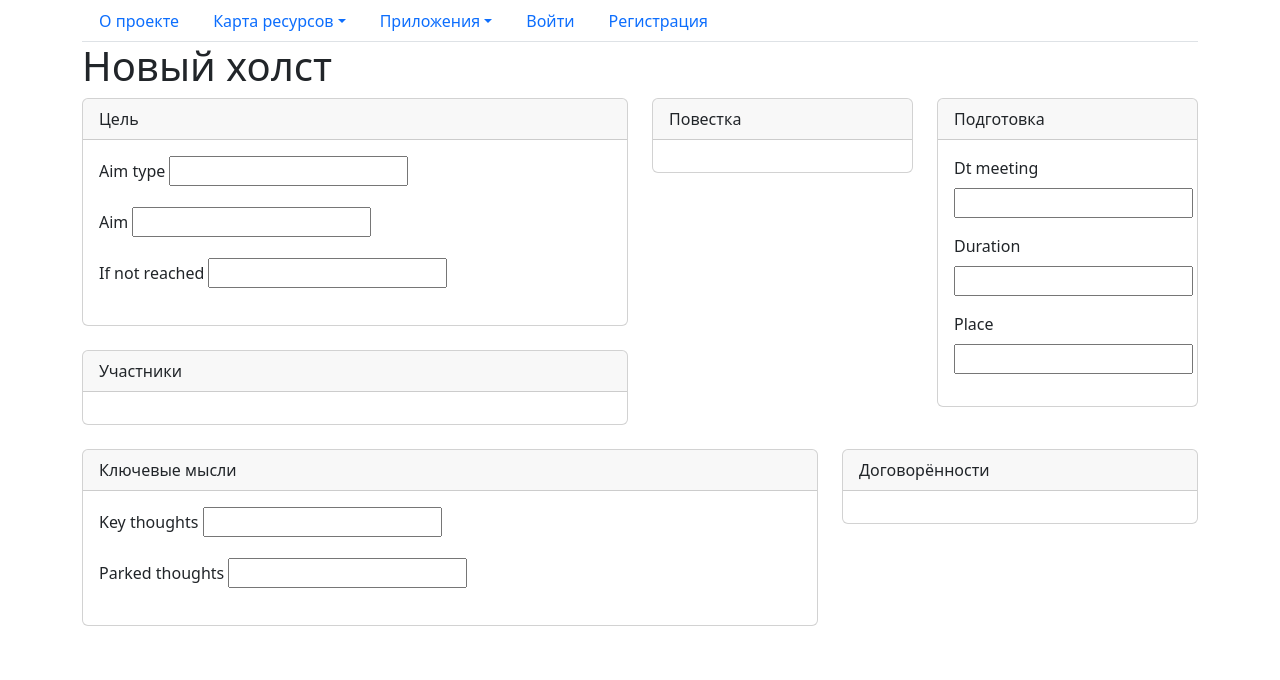
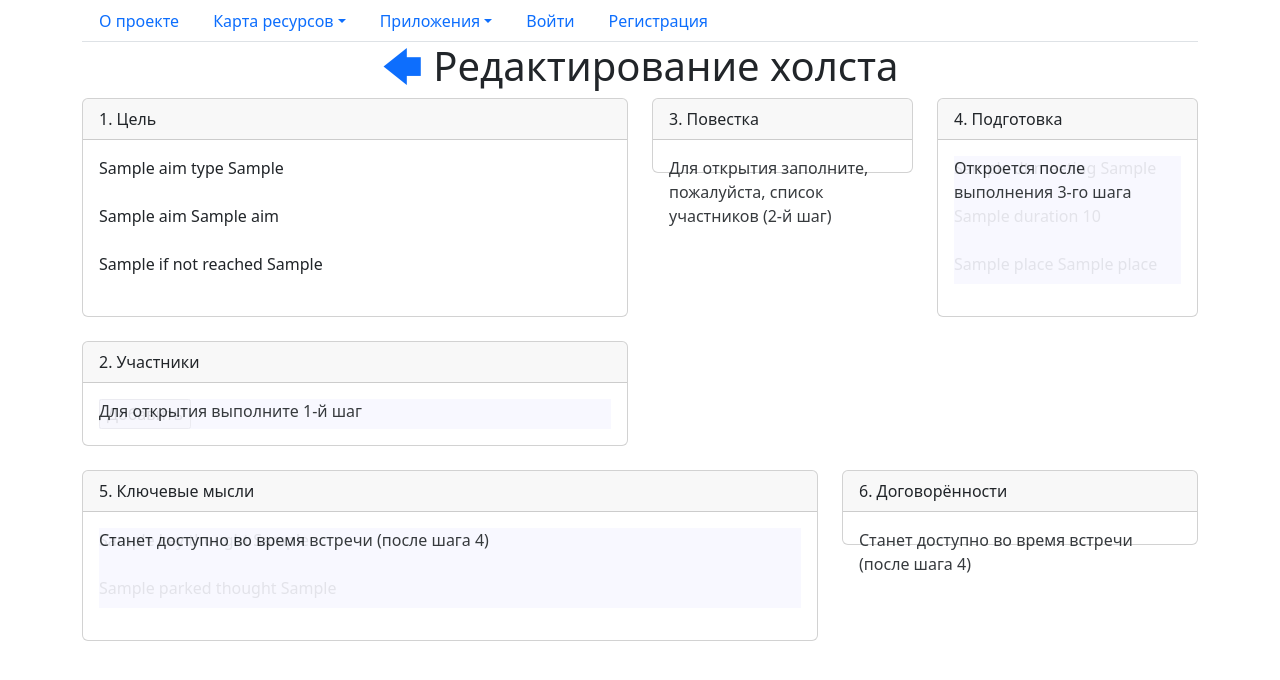
Before and after one commit to syeysk/django-sy-notes, a Django app: template pages/templates/pages/faci_editor.html in a window 1280 px wide. Shown: the top 680 px of the page. Run offline with Django 3.2, Linux system fonts and the light colour scheme; the template is opened without the code that fills it: most values are stand-ins (such as "Sample title", 1, 10 or a date in 2020); form fields are guessed from the names that the template uses; some libraries are stand-ins or nearby versions.

Commit message:
Now faci canvase are step blocks. Improve  design of tokens.

```diff
--- a/pages/templates/pages/faci_editor.html
+++ b/pages/templates/pages/faci_editor.html
@@ -1,31 +1,47 @@
 {% extends 'template.html' %}
 
 {% block title %}
-    {% if faci_form.instance.id %} <a style="text-decoration: none;" href="{% url 'faci_list' %}">🡄</a> Редактирование холста {% else %} Новый холст {% endif %}
+    {% if form_aim.instance.id %} <a style="text-decoration: none;" href="{% url 'faci_list' %}">🡄</a> Редактирование холста {% else %} Новый холст {% endif %}
 {% endblock %}
 {% block page_title %} Холст фасилитации {% endblock %}
 
 {% block content %}
-    <form action="" id='faci_form'>
+    <style>
+        .card-body form {
+            position: relative;
+        }
+        .form_sheet {
+            position: absolute;
+            top: 0;
+            left: 0;
+            background-color: ghostwhite;
+            opacity: 90%;
+            width: 100%;
+            height: 100%;
+        }
+    </style>
+
     <div class="row">
         <div class="col-sm-6">
             <div class="card">
                 <div class="card-header">
-                        Цель
+                    1. Цель
                 </div>
                 <div class="card-body">
+                    <form id="aim_form">
                         <div class="mb-3">
-                            <label for="{{ faci_form.aim_type.id_for_label }}" class="form-label">{{ faci_form.aim_type.label }}</label>
-                            {{ faci_form.aim_type }}
+                            <label for="{{ form_aim.aim_type.id_for_label }}" class="form-label">{{ form_aim.aim_type.label }}</label>
+                            {{ form_aim.aim_type }}
                         </div>
                         <div class="mb-3">
-                            <label for="{{ faci_form.aim.id_for_label }}" class="form-label">{{ faci_form.aim.label }}</label>
-                            {{ faci_form.aim }}
+                            <label for="{{ form_aim.aim.id_for_label }}" class="form-label">{{ form_aim.aim.label }}</label>
+                            {{ form_aim.aim }}
                         </div>
                         <div class="mb-3">
-                            <label for="{{ faci_form.if_not_reached.id_for_label }}" class="form-label">{{ faci_form.if_not_reached.label }}</label>
-                            {{ faci_form.if_not_reached }}
+                            <label for="{{ form_aim.if_not_reached.id_for_label }}" class="form-label">{{ form_aim.if_not_reached.label }}</label>
+                            {{ form_aim.if_not_reached }}
                         </div>
+                   </form>
                 </div>
             </div>
 
@@ -33,9 +49,13 @@
 
             <div class="card">
                 <div class="card-header">
-                        Участники
+                    2. Участники
                 </div>
                 <div class="card-body">
+                    <form id="members_form">
+                        <input type="button" value="Добавить">
+                        <div class="{% if step > 1 %}d-none {% endif %}form_sheet">Для открытия выполните 1-й шаг</div>
+                    </form>
                 </div>
             </div>
         </div>
@@ -43,9 +63,12 @@
         <div class="col-sm-3">
             <div class="card">
                 <div class="card-header">
-                        Повестка
+                    3. Повестка
                 </div>
                 <div class="card-body">
+                    <form id="agenda_form">
+                        <div class="{% if step > 2 %}d-none {% endif %}form_sheet">Для открытия заполните, пожалуйста, список участников (2-й шаг)</div>
+                    </form>
                 </div>
             </div>
         </div>
@@ -53,21 +76,24 @@
         <div class="col-sm-3">
             <div class="card">
                 <div class="card-header">
-                        Подготовка
+                    4. Подготовка
                 </div>
                 <div class="card-body">
+                    <form id="preparing_form">
                         <div class="mb-3">
-                            <label for="{{ faci_form.dt_meeting.id_for_label }}" class="form-label">{{ faci_form.dt_meeting.label }}</label>
-                            {{ faci_form.dt_meeting }}
+                            <label for="{{ form_aim.dt_meeting.id_for_label }}" class="form-label">{{ form_aim.dt_meeting.label }}</label>
+                            {{ form_aim.dt_meeting }}
                         </div>
                         <div class="mb-3">
-                            <label for="{{ faci_form.duration.id_for_label }}" class="form-label">{{ faci_form.duration.label }}</label>
-                            {{ faci_form.duration }}
+                            <label for="{{ form_aim.duration.id_for_label }}" class="form-label">{{ form_aim.duration.label }}</label>
+                            {{ form_aim.duration }}
                         </div>
                         <div class="mb-3">
-                            <label for="{{ faci_form.place.id_for_label }}" class="form-label">{{ faci_form.place.label }}</label>
-                            {{ faci_form.place }}
+                            <label for="{{ form_aim.place.id_for_label }}" class="form-label">{{ form_aim.place.label }}</label>
+                            {{ form_aim.place }}
                         </div>
+                        <div class="{% if step > 3 %}d-none {% endif %}form_sheet">Откроется после выполнения 3-го шага</div>
+                    </form>
 
                 </div>
             </div>
@@ -80,17 +106,20 @@
         <div class="col-sm-8">
             <div class="card">
                 <div class="card-header">
-                        Ключевые мысли
+                    5. Ключевые мысли
                 </div>
                 <div class="card-body">
+                    <form id="key_thoughts_form">
                         <div class="mb-3">
-                            <label for="{{ faci_form.key_thoughts.id_for_label }}" class="form-label">{{ faci_form.key_thoughts.label }}</label>
-                            {{ faci_form.key_thoughts }}
+                            <label for="{{ form_aim.key_thoughts.id_for_label }}" class="form-label">{{ form_aim.key_thoughts.label }}</label>
+                            {{ form_aim.key_thoughts }}
                         </div>
                         <div class="mb-3">
-                            <label for="{{ faci_form.parked_thoughts.id_for_label }}" class="form-label">{{ faci_form.parked_thoughts.label }}</label>
-                            {{ faci_form.parked_thoughts }}
+                            <label for="{{ form_aim.parked_thoughts.id_for_label }}" class="form-label">{{ form_aim.parked_thoughts.label }}</label>
+                            {{ form_aim.parked_thoughts }}
                         </div>
+                        <div class="{% if step > 4 %}d-none {% endif %}form_sheet">Станет доступно во время встречи (после шага 4)</div>
+                    </form>
                 </div>
             </div>
         </div>
@@ -98,36 +127,31 @@
         <div class="col-sm-4">
             <div class="card">
                 <div class="card-header">
-                        Договорённости
+                    6. Договорённости
                 </div>
                 <div class="card-body">
+                    <form id="agreements_form">
+                        <div class="{% if step > 4 %}d-none {% endif %}form_sheet">Станет доступно во время встречи (после шага 4)</div>
+                    </form>
                 </div>
             </div>
         </div>
     </div>
-    </form>
 
     <script>
-        function save_form(event) {
-            //data = {
-            //    aim: event.target.form.aim.value,
-            //    aim_type: event.target.form.aim_type.value,
-            //    if_not_reached: event.target.form.if_not_reached.value,
-            //};
-            //data[event.target.name] = event.target.value;
+        function save_form_aim(event) {
             $.ajax({
                 url: "",
                 headers: {
                     "X-CSRFToken": "{{ csrf_token }}",
                 },
                 dataType: 'json',
-                //contentType: "application/json",
-                data: $(event.target.form).serialize(),//JSON.stringify(data),
+                data: $(event.target.form).serialize(),
                 success: function(result) {
                     if (result['id']) {
                         try {
                             history.pushState(null, null, location.href.replace('/new', '/'+result['id']));
-                            return;
+                            $('#members_form .form_sheet')[0].classList.add('d-none');
                         } catch(e) {}
                     }
                 },
@@ -139,6 +163,6 @@
             });
         }
 
-        $('#faci_form').change(save_form);
+        $('#aim_form').change(save_form_aim);
     </script>
 {% endblock %}
--- a/pages/templates/template.html
+++ b/pages/templates/template.html
@@ -9,10 +9,16 @@
     <title>Веб-сервер API базы знаний | {% block page_title %}No content{% endblock %}</title>
     <script src="{% static 'pages/extern/jquery-3.6.0.min.js' %}"></script>
     <link href="{% static 'pages/extern/bootstrap.min.css' %}" rel="stylesheet" integrity="sha384-Zenh87qX5JnK2Jl0vWa8Ck2rdkQ2Bzep5IDxbcnCeuOxjzrPF/et3URy9Bv1WTRi" crossorigin="anonymous">
+    <script src="{% static 'pages/functions.js' %}"></script>
+    <script src="{% static 'pages/windows.js' %}"></script>
+    <link rel="stylesheet" href="{% static 'pages/windows.css' %}">
 </head>
 
 <body>
     <style>
+        h1 {
+            text-align: center;
+        }
         .submenu_box {
             position: absolute;
             background: white;
```
Also changed, not shown: pages/templates/pages/faci_list.html (+6 -3 lines), pages/templates/pages/tokens.html (+45 -5 lines). Lines whose indentation alone changed are shown as unchanged.
